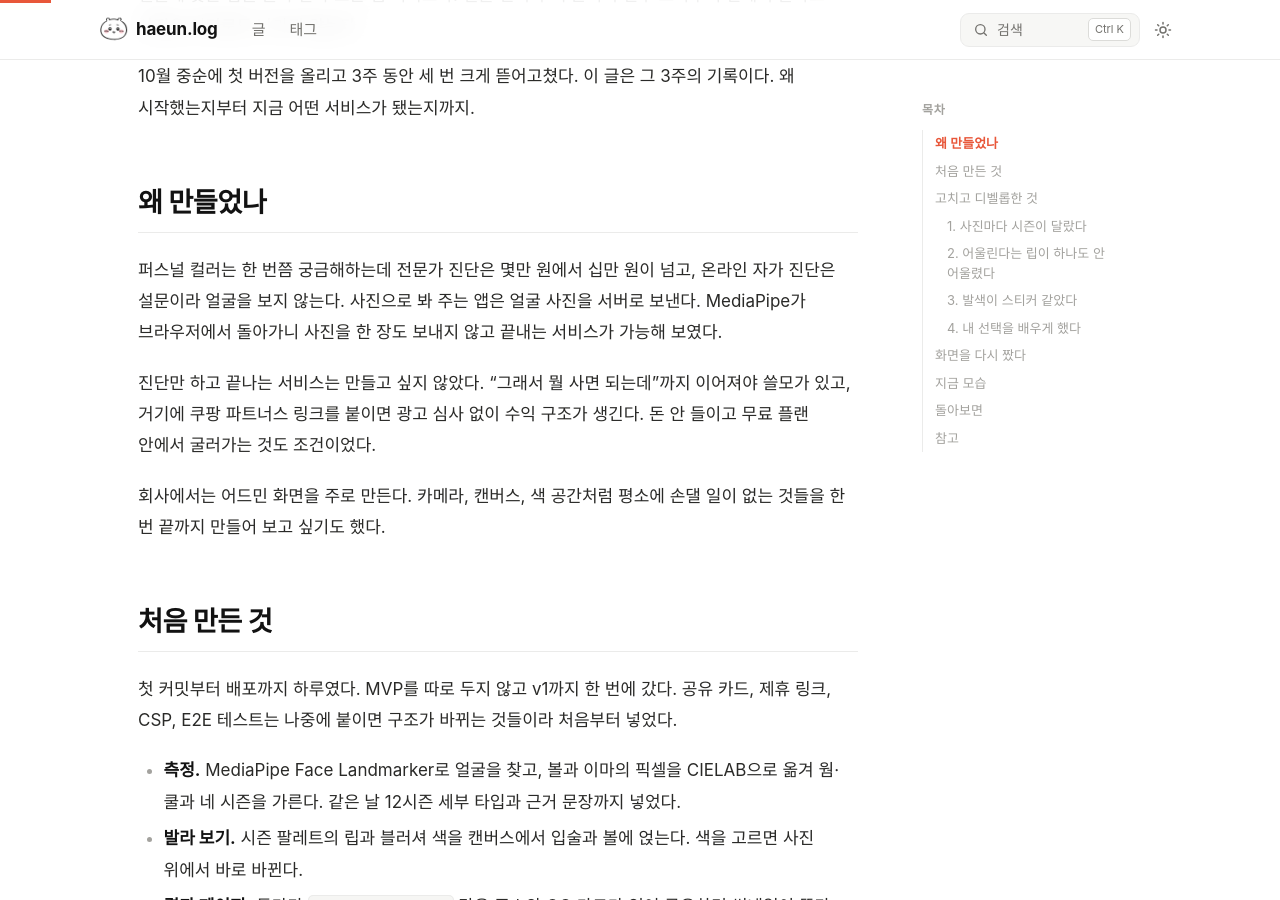
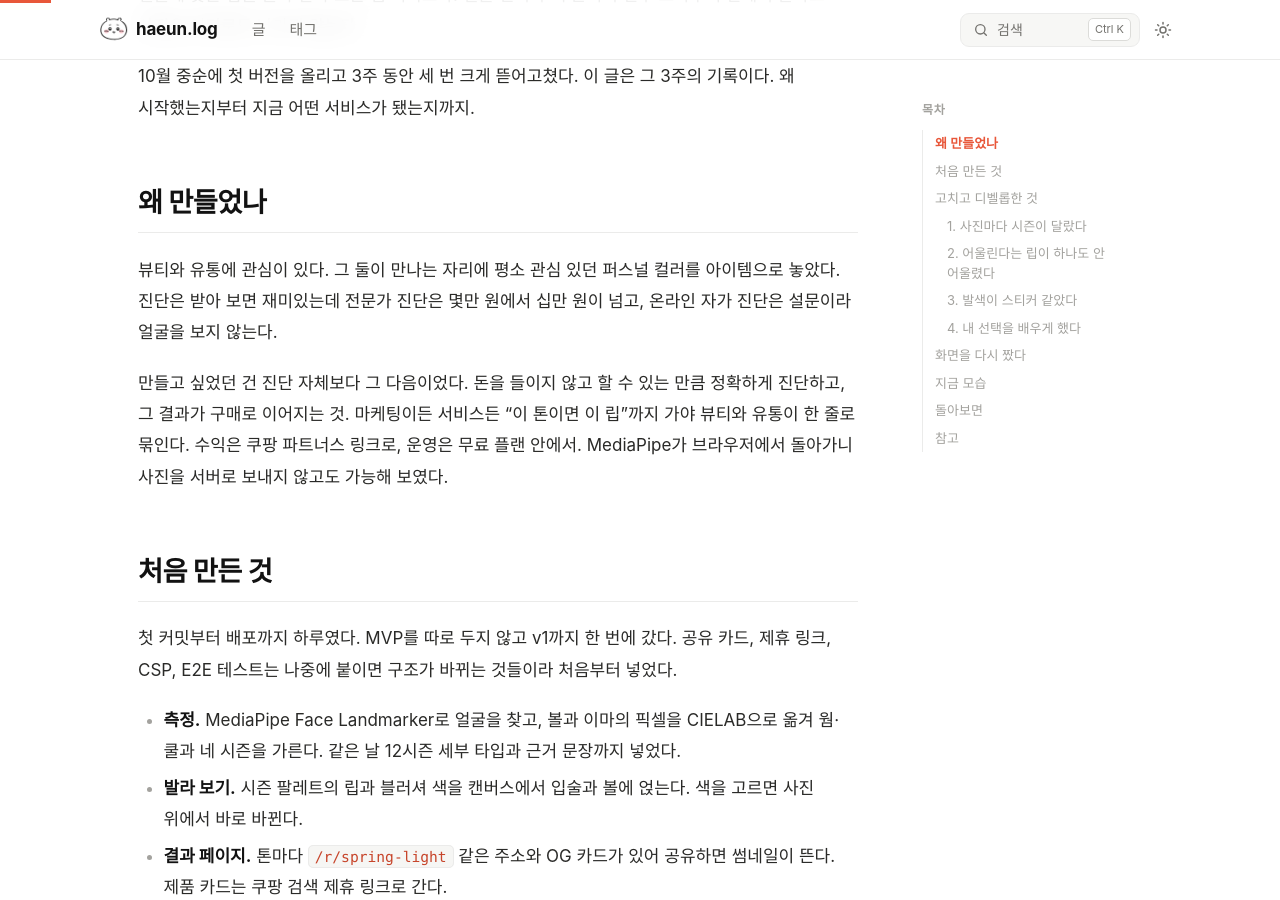
Before and after one commit to OHaEuN/OHaEuN, a Jekyll site: the page built from _posts/2026-11-04-31.md, in a window 1280 px wide and 900 px high, scrolled down 477 px. Built offline with Jekyll 4.4.1, drawn with Linux system fonts in a browser that asks for light colours; nearby versions of some CDN libraries; some web fonts are replaced.

Commit message:
Post 31: state the actual reason the project started

```diff
--- a/_posts/2026-11-04-31.md
+++ b/_posts/2026-11-04-31.md
@@ -16,11 +16,9 @@ description: "셀카 한 장으로 퍼스널 컬러를 가늠하는 서비스를
 
 ## 왜 만들었나
 
-퍼스널 컬러는 한 번쯤 궁금해하는데 전문가 진단은 몇만 원에서 십만 원이 넘고, 온라인 자가 진단은 설문이라 얼굴을 보지 않는다. 사진으로 봐 주는 앱은 얼굴 사진을 서버로 보낸다. MediaPipe가 브라우저에서 돌아가니 사진을 한 장도 보내지 않고 끝내는 서비스가 가능해 보였다.
+뷰티와 유통에 관심이 있다. 그 둘이 만나는 자리에 평소 관심 있던 퍼스널 컬러를 아이템으로 놓았다. 진단은 받아 보면 재미있는데 전문가 진단은 몇만 원에서 십만 원이 넘고, 온라인 자가 진단은 설문이라 얼굴을 보지 않는다.
 
-진단만 하고 끝나는 서비스는 만들고 싶지 않았다. "그래서 뭘 사면 되는데"까지 이어져야 쓸모가 있고, 거기에 쿠팡 파트너스 링크를 붙이면 광고 심사 없이 수익 구조가 생긴다. 돈 안 들이고 무료 플랜 안에서 굴러가는 것도 조건이었다.
-
-회사에서는 어드민 화면을 주로 만든다. 카메라, 캔버스, 색 공간처럼 평소에 손댈 일이 없는 것들을 한 번 끝까지 만들어 보고 싶기도 했다.
+만들고 싶었던 건 진단 자체보다 그 다음이었다. 돈을 들이지 않고 할 수 있는 만큼 정확하게 진단하고, 그 결과가 구매로 이어지는 것. 마케팅이든 서비스든 "이 톤이면 이 립"까지 가야 뷰티와 유통이 한 줄로 묶인다. 수익은 쿠팡 파트너스 링크로, 운영은 무료 플랜 안에서. MediaPipe가 브라우저에서 돌아가니 사진을 서버로 보내지 않고도 가능해 보였다.
 
 ## 처음 만든 것
 
```
